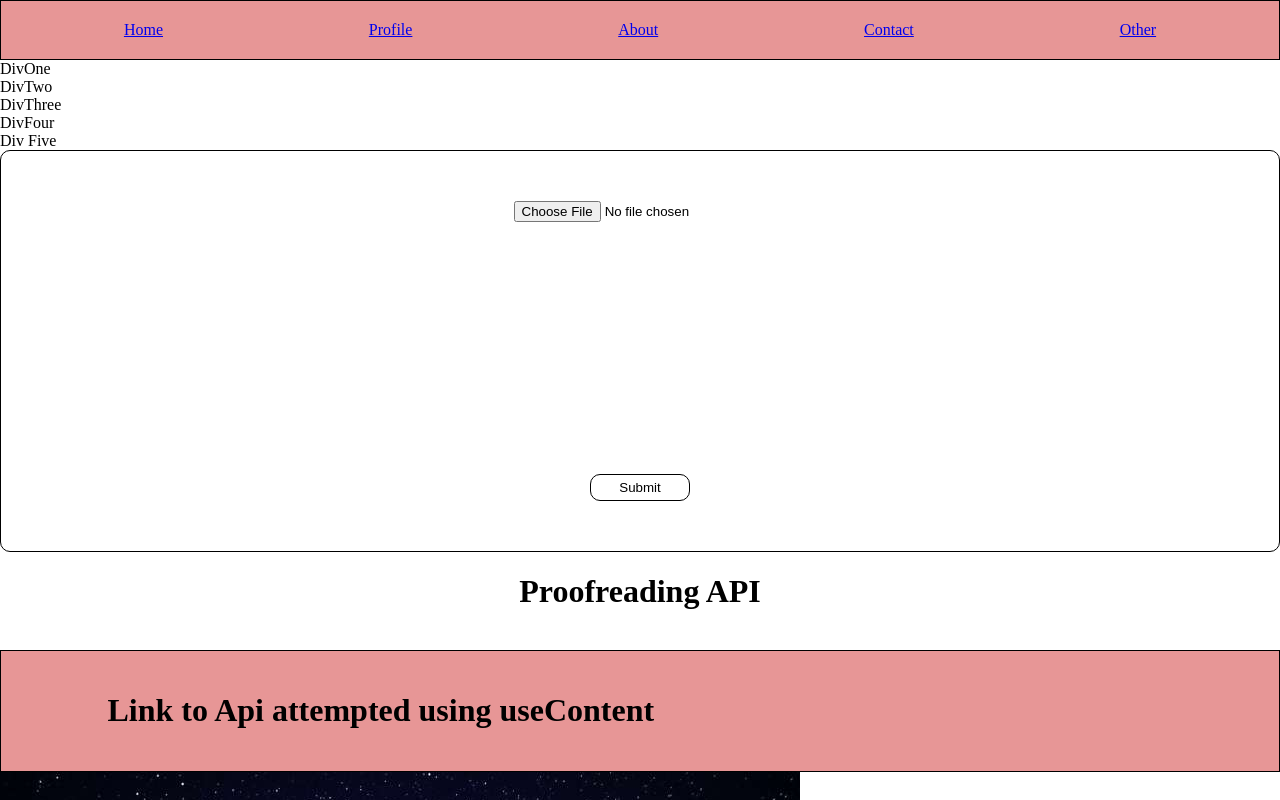
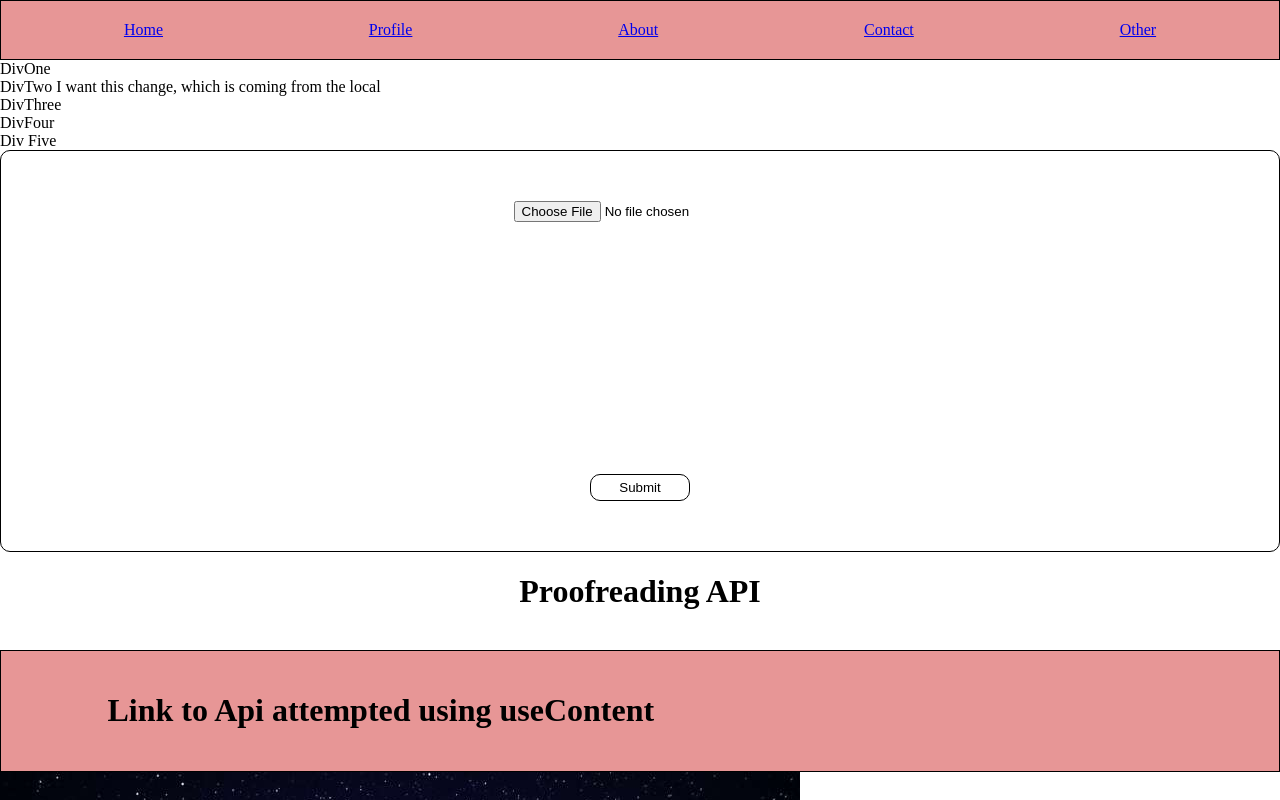
Before and after one commit to jadedrb/testing-merges-pulls-etc, a React (Create React App) app: page /other in a window 1280 px wide. Shown: the top 800 px of the page. Built offline with nearby package versions, Linux system fonts and the light colour scheme.

Commit message:
another push from local

```diff
--- a/src/components/DivTwo.js
+++ b/src/components/DivTwo.js
@@ -5,6 +5,7 @@ const DivTwo = () => {
     return (
         <div>
             DivTwo
+			I want this change, which is coming from the local
             <DivThree />
         </div>
     );
```
Also changed, not shown: 1 other file (tests, documents, lock files or other folders).
